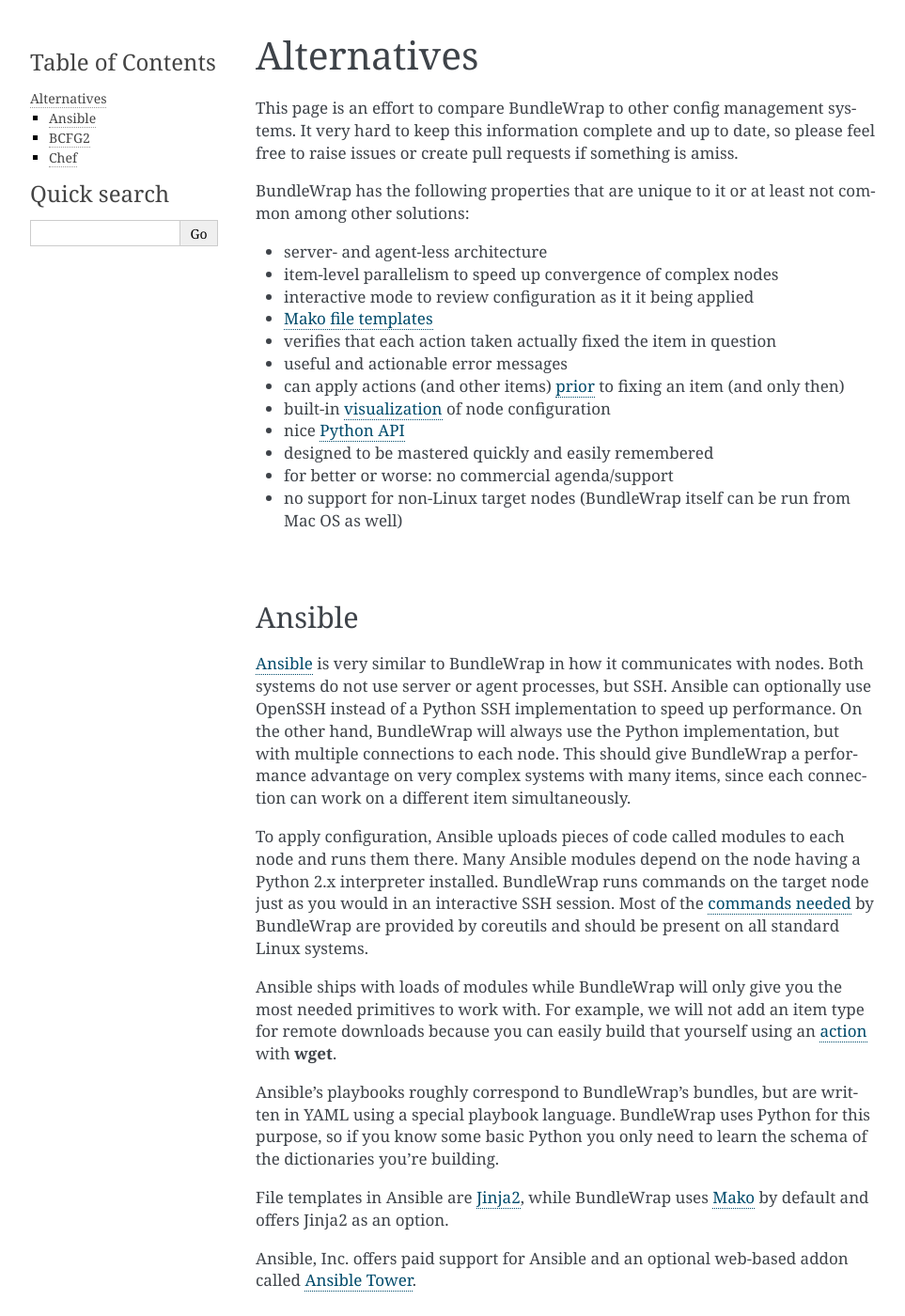
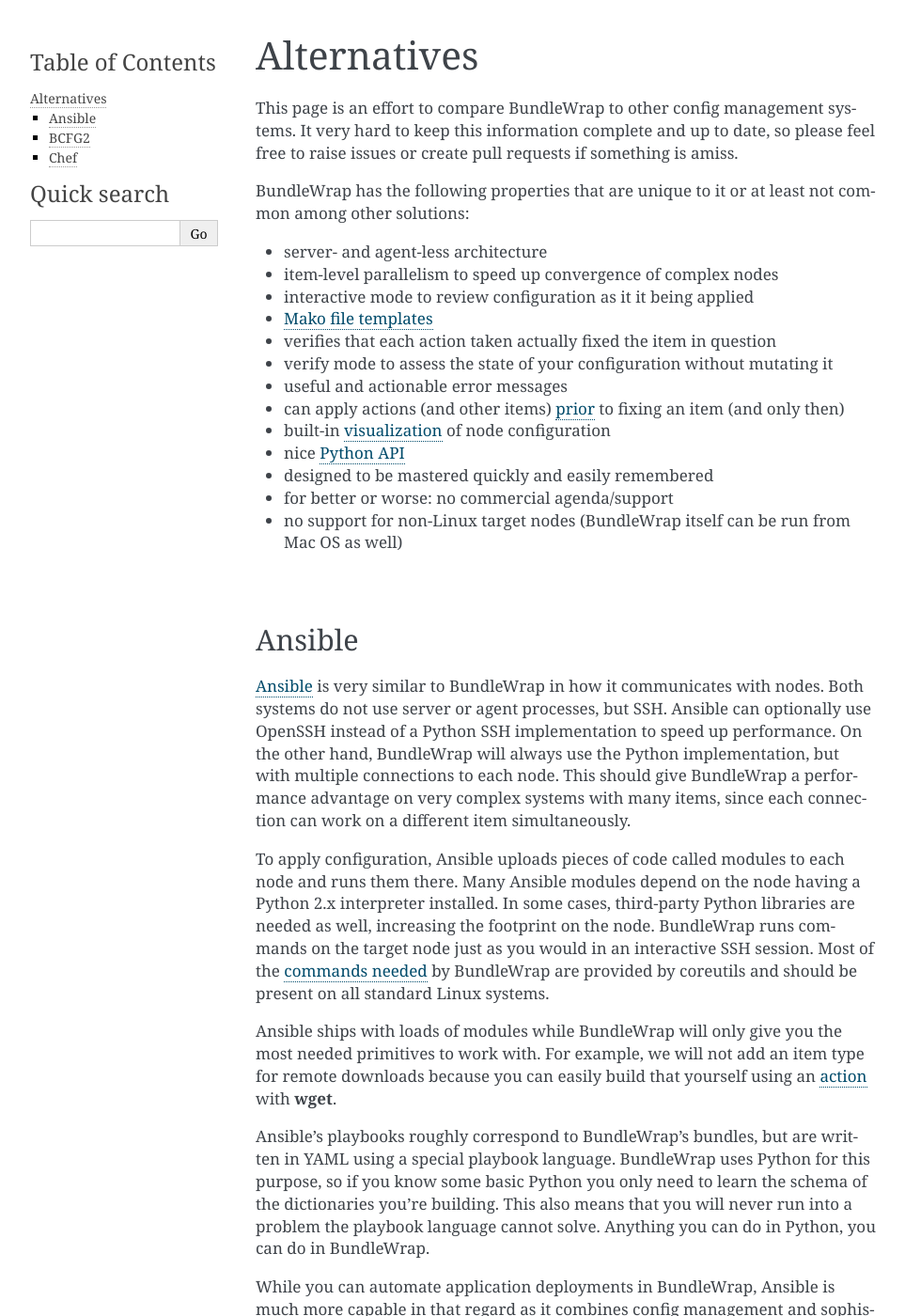
Before and after one commit to bundlewrap/bundlewrap, a Sphinx documentation site: the page built from doc/alternatives.rst, in a window 1280 px wide and 1400 px high. Shown: the whole window at 94% size, without its empty margins (148-1111 px from the left). Built offline with Sphinx 7.4.7, drawn with Linux system fonts in a browser that asks for light colours; some of the changed text lies outside the part shown.

Commit message:
some more content for alternatives page

```diff
--- a/doc/alternatives.rst
+++ b/doc/alternatives.rst
@@ -11,6 +11,7 @@
 * interactive mode to review configuration as it it being applied
 * :doc:`Mako file templates <item_file_templates>`
 * verifies that each action taken actually fixed the item in question
+* verify mode to assess the state of your configuration without mutating it
 * useful and actionable error messages
 * can apply actions (and other items) :ref:`prior <preceded_by>` to fixing an item (and only then)
 * built-in :ref:`visualization <bw_plot>` of node configuration
@@ -28,15 +29,17 @@
 
 `Ansible <http://ansible.com>`_ is very similar to BundleWrap in how it communicates with nodes. Both systems do not use server or agent processes, but SSH. Ansible can optionally use OpenSSH instead of a Python SSH implementation to speed up performance. On the other hand, BundleWrap will always use the Python implementation, but with multiple connections to each node. This should give BundleWrap a performance advantage on very complex systems with many items, since each connection can work on a different item simultaneously.
 
-To apply configuration, Ansible uploads pieces of code called modules to each node and runs them there. Many Ansible modules depend on the node having a Python 2.x interpreter installed. BundleWrap runs commands on the target node just as you would in an interactive SSH session. Most of the :doc:`commands needed <requirements>` by BundleWrap are provided by coreutils and should be present on all standard Linux systems.
+To apply configuration, Ansible uploads pieces of code called modules to each node and runs them there. Many Ansible modules depend on the node having a Python 2.x interpreter installed. In some cases, third-party Python libraries are needed as well, increasing the footprint on the node. BundleWrap runs commands on the target node just as you would in an interactive SSH session. Most of the :doc:`commands needed <requirements>` by BundleWrap are provided by coreutils and should be present on all standard Linux systems.
 
 Ansible ships with loads of modules while BundleWrap will only give you the most needed primitives to work with. For example, we will not add an item type for remote downloads because you can easily build that yourself using an :doc:`action <item_action>` with :command:`wget`.
 
-Ansible's playbooks roughly correspond to BundleWrap's bundles, but are written in YAML using a special playbook language. BundleWrap uses Python for this purpose, so if you know some basic Python you only need to learn the schema of the dictionaries you're building.
+Ansible's playbooks roughly correspond to BundleWrap's bundles, but are written in YAML using a special playbook language. BundleWrap uses Python for this purpose, so if you know some basic Python you only need to learn the schema of the dictionaries you're building. This also means that you will never run into a problem the playbook language cannot solve. Anything you can do in Python, you can do in BundleWrap.
+
+While you can automate application deployments in BundleWrap, Ansible is much more capable in that regard as it combines config management and sophisticated deployment mechanisms (multi-stage, rolling updates).
 
 File templates in Ansible are `Jinja2 <http://jinja2.pocoo.org>`_, while BundleWrap uses `Mako <http://makotemplates.org>`_ by default and offers Jinja2 as an option.
 
-Ansible, Inc. offers paid support for Ansible and an optional web-based addon called `Ansible Tower <http://ansible.com/tower>`_.
+Ansible, Inc. offers paid support for Ansible and an optional web-based addon called `Ansible Tower <http://ansible.com/tower>`_. No such offerings are available for BundleWrap.
 
 |
 
```
